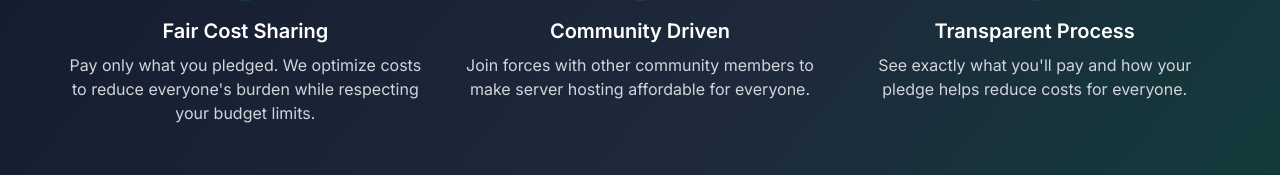
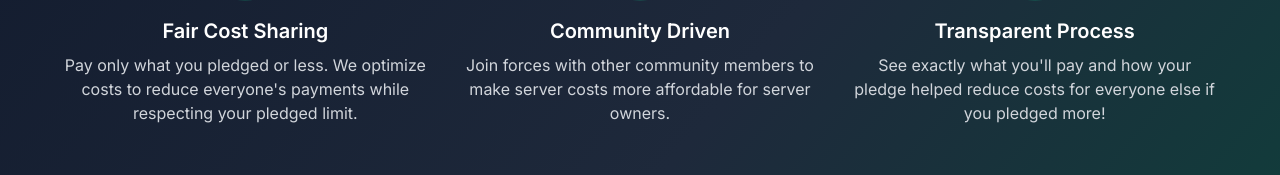
Before and after one commit to anthev-stack/communitypledges, a Next.js app: page / in a window 1280 px wide. Shown: the part 560-735 px from the top of the page. Built offline with nearby package versions, Linux system fonts and the light colour scheme; no server answers.

Commit message:
Update features section with improved messaging about cost optimization and community benefits

```diff
--- a/app/page.tsx
+++ b/app/page.tsx
@@ -39,8 +39,8 @@ export default function HomePage() {
           </div>
           <h3 className="text-xl font-semibold mb-2 text-white">Fair Cost Sharing</h3>
           <p className="text-gray-300">
-            Pay only what you pledged. We optimize costs to reduce everyone's burden
-            while respecting your budget limits.
+            Pay only what you pledged or less. We optimize costs to reduce everyone's payments
+            while respecting your pledged limit.
           </p>
         </div>
 
@@ -50,8 +50,8 @@ export default function HomePage() {
           </div>
           <h3 className="text-xl font-semibold mb-2 text-white">Community Driven</h3>
           <p className="text-gray-300">
-            Join forces with other community members to make server hosting
-            affordable for everyone.
+            Join forces with other community members to make server costs
+            more affordable for server owners.
           </p>
         </div>
 
@@ -61,8 +61,8 @@ export default function HomePage() {
           </div>
           <h3 className="text-xl font-semibold mb-2 text-white">Transparent Process</h3>
           <p className="text-gray-300">
-            See exactly what you'll pay and how your pledge helps reduce
-            costs for everyone.
+            See exactly what you'll pay and how your pledge helped reduce
+            costs for everyone else if you pledged more!
           </p>
         </div>
       </div>
```
